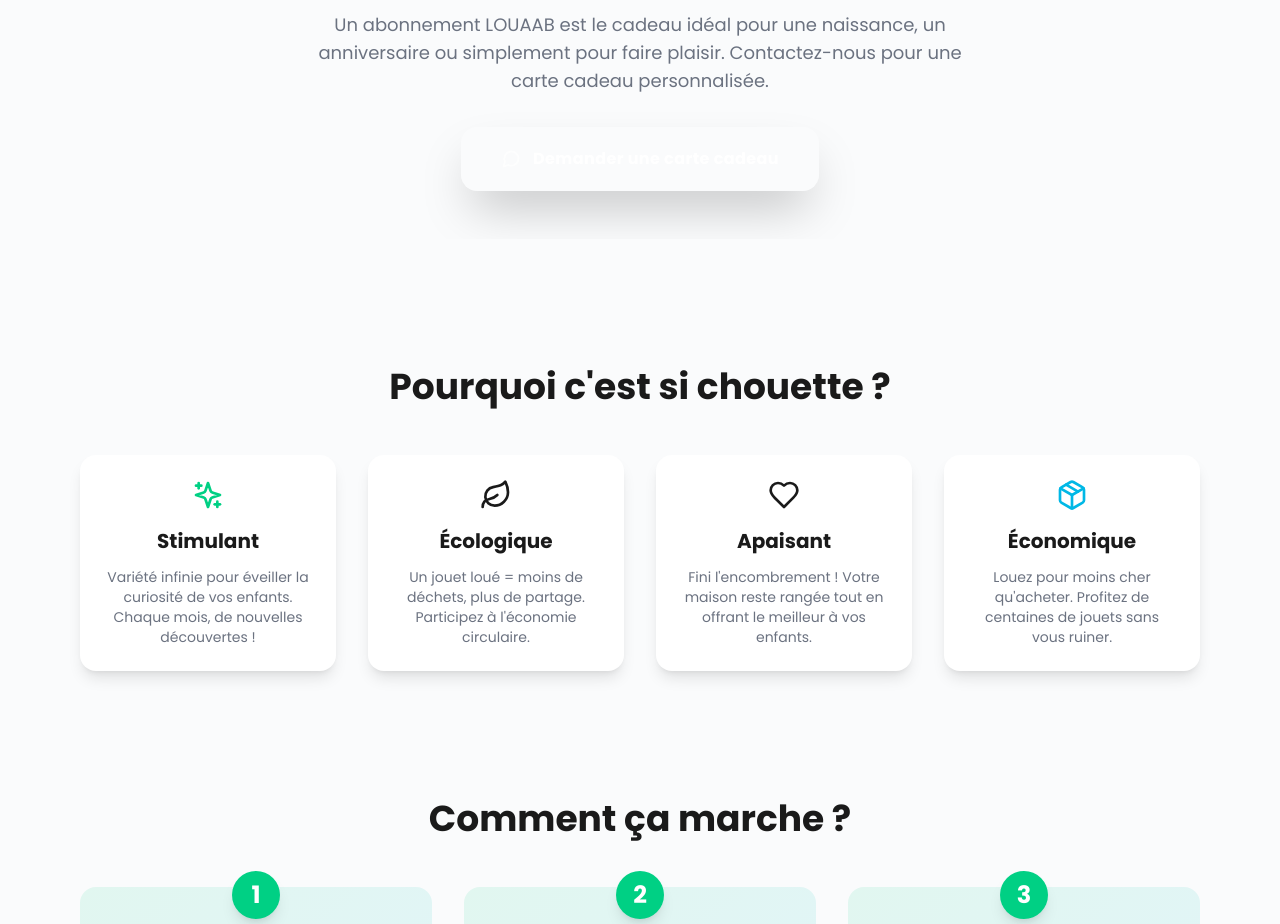
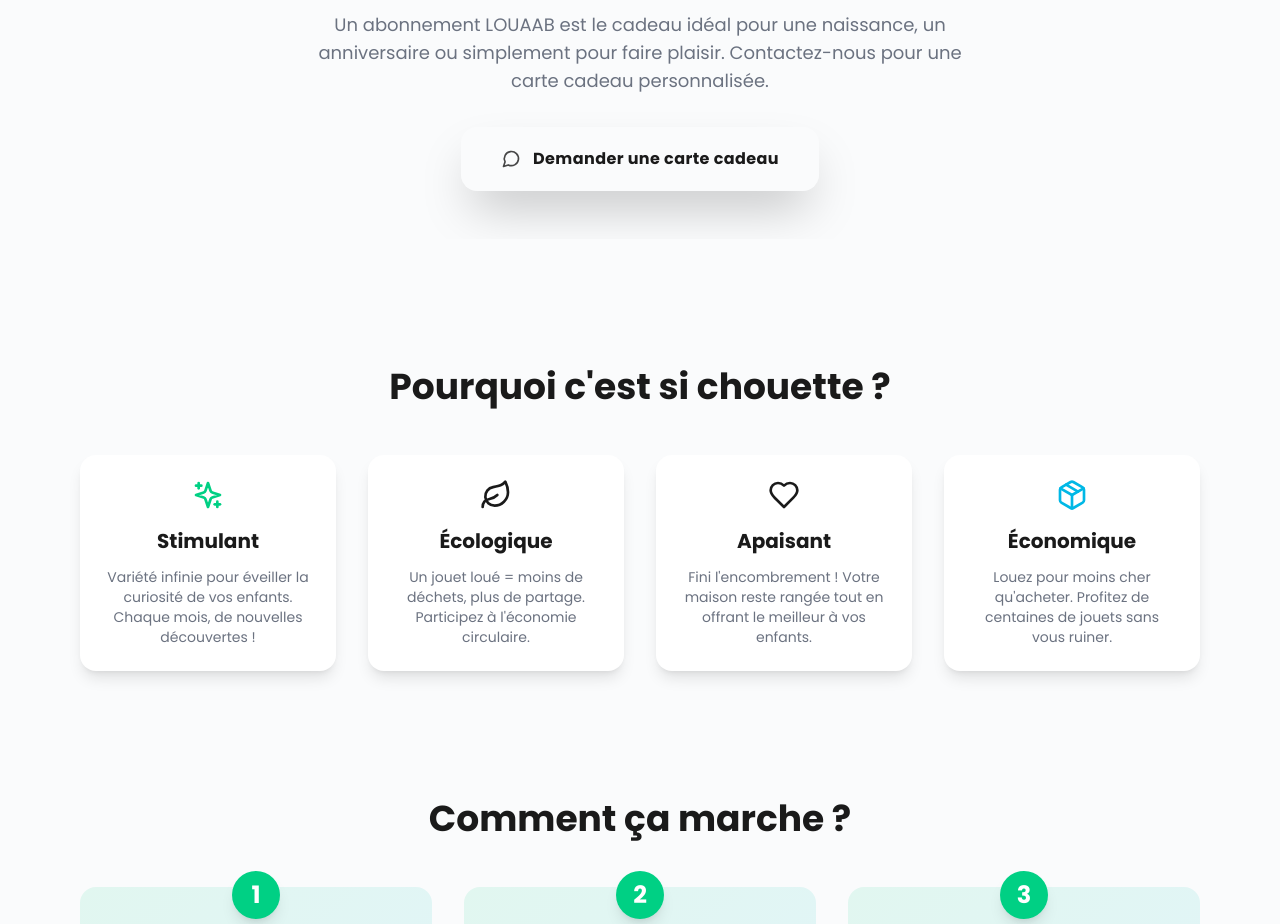
Before and after one commit to n156016490/improved-telegram, a Next.js app: page /nos-packs in a window 1280 px wide. Shown: the part 1600-2524 px from the top of the page. Built offline with nearby package versions, Linux system fonts and the light colour scheme.

Commit message:
Change gift card button text color from white to charcoal

```diff
--- a/src/app/nos-packs/page.tsx
+++ b/src/app/nos-packs/page.tsx
@@ -267,7 +267,7 @@
           </p>
           <Link
             href="/contact"
-            className="mt-8 inline-flex items-center justify-center gap-3 rounded-2xl bg-gradient-to-r from-coral to-lilac px-10 py-5 text-base font-extrabold text-white shadow-2xl transition-all duration-300 hover:scale-105 hover:shadow-coral/50"
+            className="mt-8 inline-flex items-center justify-center gap-3 rounded-2xl bg-gradient-to-r from-coral to-lilac px-10 py-5 text-base font-extrabold text-charcoal shadow-2xl transition-all duration-300 hover:scale-105 hover:shadow-coral/50"
           >
             <MessageCircle size={20} className="animate-pulse" />
             <span className="tracking-wide">Demander une carte cadeau</span>
```
